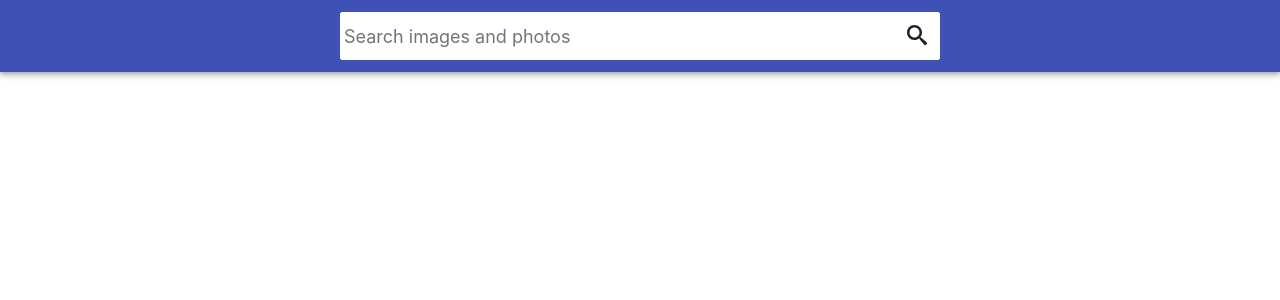
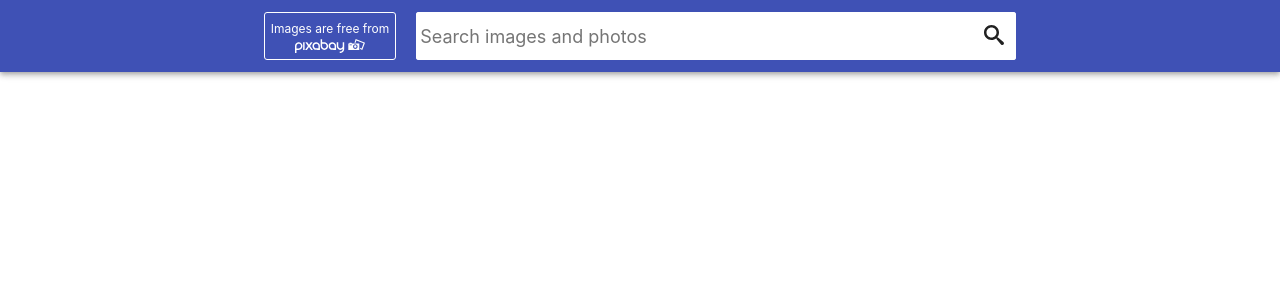
Before and after one commit to hsvietik/goit-react-hw-03-image-finder, a React (Create React App) app: page / in a window 1280 px wide. Shown: the top 300 px of the page. Built offline with nearby package versions, Linux system fonts and the light colour scheme.

Commit message:
pixabay link added

```diff
--- a/src/components/Loader/Loader.jsx
+++ b/src/components/Loader/Loader.jsx
@@ -1,6 +1,7 @@
 import ContentLoader from 'react-content-loader';
 
-export const Loader = () => (
+export const Loader = () => {
+  return (
     <div
       style={{
         marginLeft: 'auto',
@@ -19,6 +20,7 @@ export const Loader = () => (
       </ContentLoader>
     </div>
   );
+};
 
 Loader.metadata = {
   name: 'RioF',
--- /dev/null
+++ b/src/components/Searchbar/PixabayLink.jsx
@@ -0,0 +1,32 @@
+import styled from '@emotion/styled';
+import logo from './pixabay-logo.svg';
+const Link = styled.a`
+  text-decoration: none;
+  display: flex;
+  margin-right: 20px;
+  flex-direction: column;
+  align-items: center;
+  justify-content: center;
+  font-size: 12px;
+  line-height: 1.7;
+  color: #ffffff;
+  border: 0.5px solid #ffffff;
+  padding: 6px;
+  border-radius: 3px;
+  span {
+    text-align: center;
+  }
+`;
+const Picture = styled.img`
+  width: 70px;
+  fill: #ffffff;
+`;
+
+export const PixabayLink = () => {
+  return (
+    <Link href="https://pixabay.com/" target="_blank">
+      <span>Images are free from</span>
+      <Picture class="pixabay-logo" src={logo} alt="pixabay logo" />
+    </Link>
+  );
+};
--- a/src/components/Searchbar/Searchbar.jsx
+++ b/src/components/Searchbar/Searchbar.jsx
@@ -1,12 +1,13 @@
 import React, { Component } from 'react';
+import { Formik } from 'formik';
+import { ImSearch } from 'react-icons/im';
 import {
   StyledSearchbar,
   StyledForm,
   SearchButton,
   SearchInput,
 } from './Searchbar.styled';
-import { Formik } from 'formik';
-import { ImSearch } from 'react-icons/im';
+import { PixabayLink } from './PixabayLink';
 
 export class Searchbar extends Component {
   handleSubmit = ({ query }, { resetForm }) => {
@@ -17,6 +18,7 @@ export class Searchbar extends Component {
   render() {
     return (
       <StyledSearchbar>
+        <PixabayLink />
         <Formik initialValues={{ query: '' }} onSubmit={this.handleSubmit}>
           <StyledForm>
             <SearchInput
```
Lines whose indentation alone changed are shown as unchanged.
